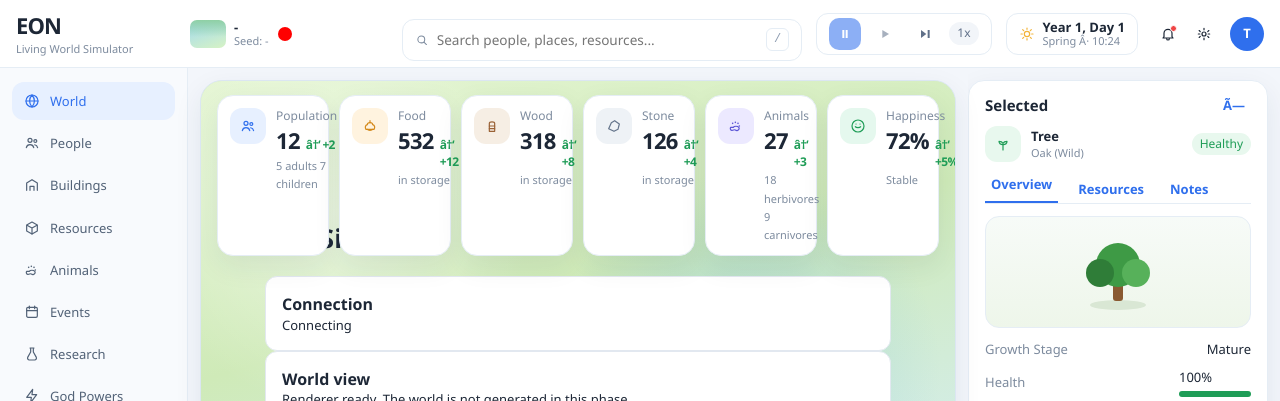
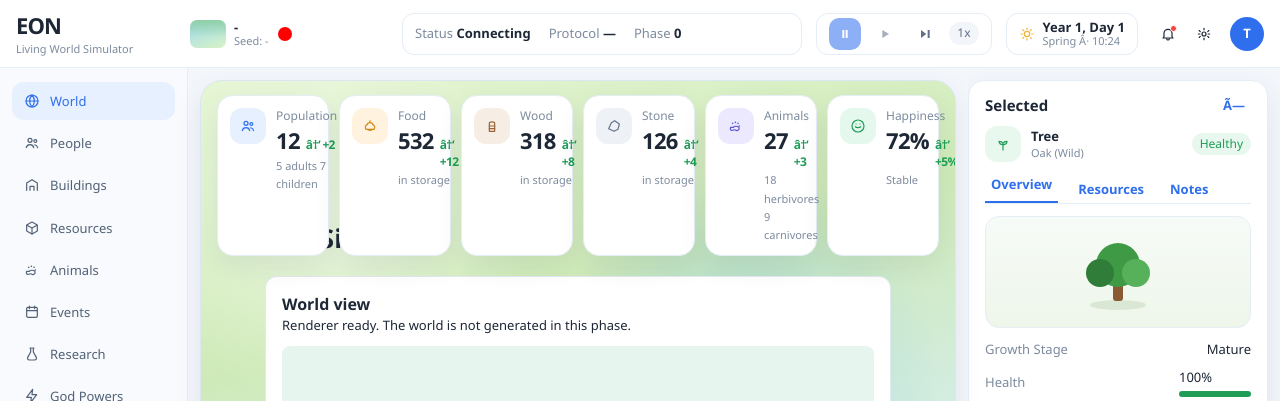
Before and after one commit to bugman-dev/eon_life_sim, a React (Vite) app in the folder apps/web/: page / in a window 1280 px wide. Shown: the top 401 px of the page. Built offline with nearby package versions, Linux system fonts and the light colour scheme; no server answers.

Commit message:
Replace connection data

```diff
--- a/apps/web/src/app/App.tsx
+++ b/apps/web/src/app/App.tsx
@@ -1,6 +1,5 @@
 import { useEffect, useRef, useState } from "react";
 import type { WorldSessionState } from "@life-simulator/shared";
-import { ConnectionPanel } from "../features/connection/ConnectionPanel";
 import {
   LAST_WORLD_STORAGE_KEY,
   SessionClient,
@@ -127,6 +126,7 @@ export function App() {
       <Layout
         session={session}
         connection={connection}
+        protocolVersion={protocolVersion}
         onToggleSimulation={() =>
           command(
             session?.status === "running"
@@ -148,11 +148,6 @@ export function App() {
           <h1>Life Simulator</h1>
         </header>
         {error ? <p className="error">{error}</p> : null}
-        <ConnectionPanel
-          status={connection}
-          protocolVersion={protocolVersion}
-        />
-
         <PixiViewport />
       </Layout>
     </main>
--- a/apps/web/src/app/Layout.css
+++ b/apps/web/src/app/Layout.css
@@ -78,7 +78,7 @@
 }
 
 .eon-world,
-.eon-search,
+.eon-connection,
 .eon-transport,
 .eon-clock,
 .eon-year-chip {
@@ -235,26 +235,16 @@
   stroke: none;
 }
 
-.eon-search {
+.eon-connection {
   flex: 1;
+  justify-content: flex-start;
+  gap: 18px;
   color: var(--muted);
 }
 
-.eon-search input {
-  display: block;
-  width: 100%;
-  padding: 0;
-  border: 0;
-  background: transparent;
-  outline: none;
-}
-
-.eon-search kbd {
-  padding: 2px 7px;
-  border: 1px solid var(--line);
-  border-radius: 6px;
-  color: #8b9aaf;
-  font-size: 12px;
+.eon-connection strong {
+  color: var(--ink);
+  font-weight: 600;
 }
 
 .eon-transport svg,
--- a/apps/web/src/app/Layout.tsx
+++ b/apps/web/src/app/Layout.tsx
@@ -74,6 +74,7 @@ export default function Layout({
   children,
   session,
   connection,
+  protocolVersion,
   onToggleSimulation,
   onPlay,
   onPause,
@@ -83,6 +84,7 @@ export default function Layout({
   children: ReactNode;
   session?: WorldSessionState | null;
   connection?: ConnectionStatus;
+  protocolVersion?: number | null;
   onToggleSimulation?: () => void;
   onPlay?: () => void;
   onPause?: () => void;
@@ -94,6 +96,7 @@ export default function Layout({
       <NavigationTop
         session={session ?? null}
         connection={connection}
+        protocolVersion={protocolVersion}
         onPlay={onPlay}
         onPause={onPause}
         onCreate={onCreate}
--- a/apps/web/src/components/navigationTop.tsx
+++ b/apps/web/src/components/navigationTop.tsx
@@ -4,7 +4,6 @@ import {
   PauseIcon,
   PlayIcon,
   RoundDotIcon,
-  SearchIcon,
   SettingsIcon,
   StepIcon,
   SunIcon,
@@ -16,9 +15,16 @@ import CreateWorld from "../modals/createWorld";
 
 const DAYS_PER_YEAR = 365;
 
+const connectionLabels: Record<ConnectionStatus, string> = {
+  connecting: "Connecting",
+  connected: "Connected",
+  disconnected: "Disconnected",
+};
+
 export default function NavigationTop({
   session,
   connection,
+  protocolVersion = null,
   onPlay,
   onPause,
   onCreate,
@@ -26,6 +32,7 @@ export default function NavigationTop({
 }: {
   session: WorldSessionState | null;
   connection?: ConnectionStatus;
+  protocolVersion?: number | null;
   onPlay?: () => void;
   onPause?: () => void;
   onCreate: (name: string, seed?: number) => void;
@@ -81,15 +88,17 @@ export default function NavigationTop({
         ) : null}
       </div>
 
-      <label className="eon-search">
-        <SearchIcon />
-        <input
-          readOnly
-          value=""
-          placeholder="Search people, places, resources..."
-        />
-        <kbd>/</kbd>
-      </label>
+      <div className="eon-connection" aria-label="Connection">
+        <span>
+          Status <strong>{connectionLabels[connection ?? "disconnected"]}</strong>
+        </span>
+        <span>
+          Protocol <strong>{protocolVersion ?? "—"}</strong>
+        </span>
+        <span>
+          Phase <strong>0</strong>
+        </span>
+      </div>
 
       <div className="eon-transport">
         <button
--- a/apps/web/src/features/connection/ConnectionPanel.tsx
+++ /dev/null
@@ -1,25 +0,0 @@
-import type { ConnectionStatus } from "../../networking/socket";
-
-const labels: Record<ConnectionStatus, string> = {
-  connecting: "Connecting",
-  connected: "Connected",
-  disconnected: "Disconnected",
-};
-
-export function ConnectionPanel({
-  status,
-  protocolVersion,
-}: {
-  status: ConnectionStatus;
-  protocolVersion: number | null;
-}) {
-  return (
-    <section>
-      <h2>Connection</h2>
-      <p>
-        {labels[status]}
-        {protocolVersion ? ` · Protocol ${protocolVersion}` : ""}
-      </p>
-    </section>
-  );
-}
```
